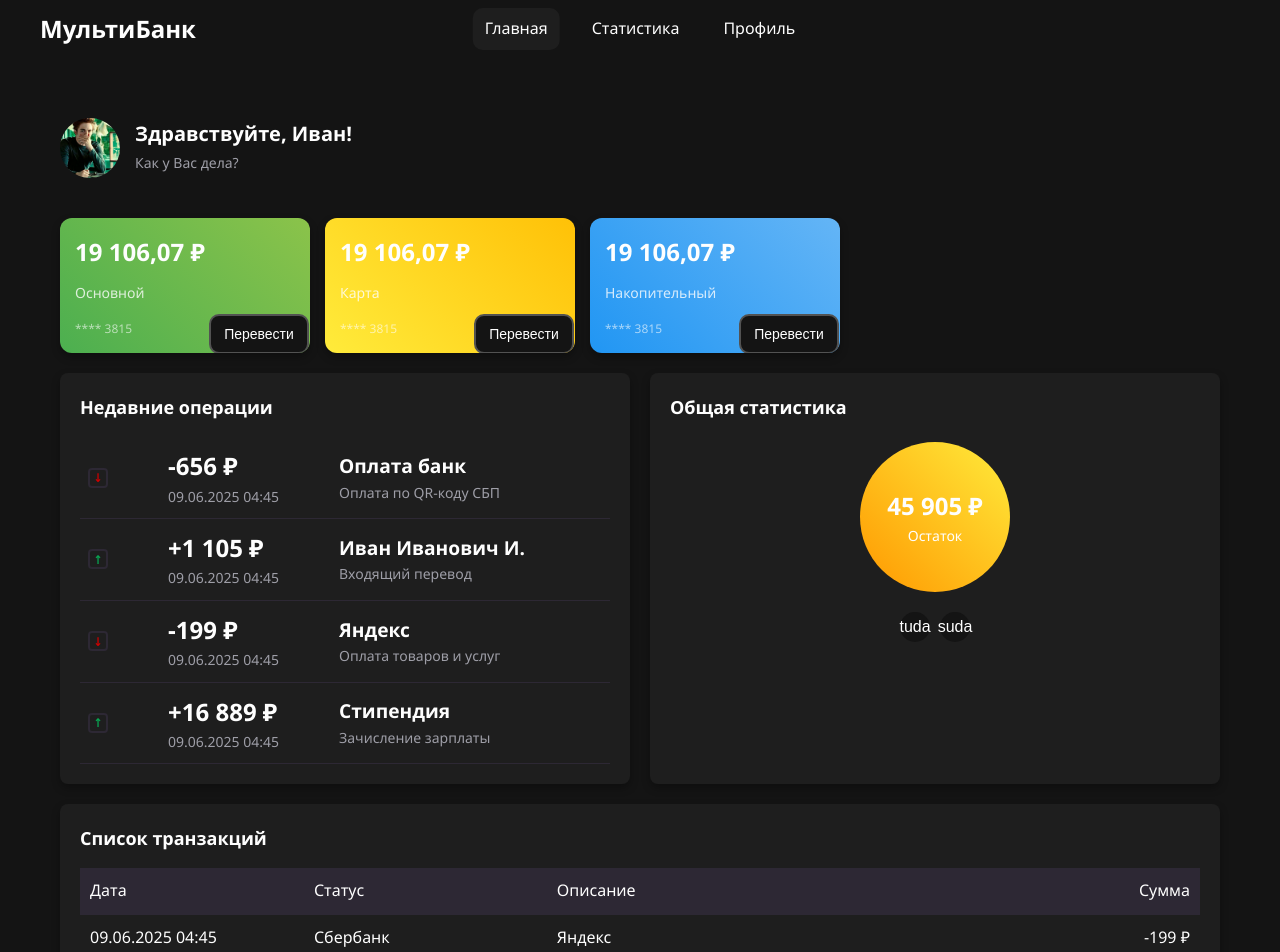
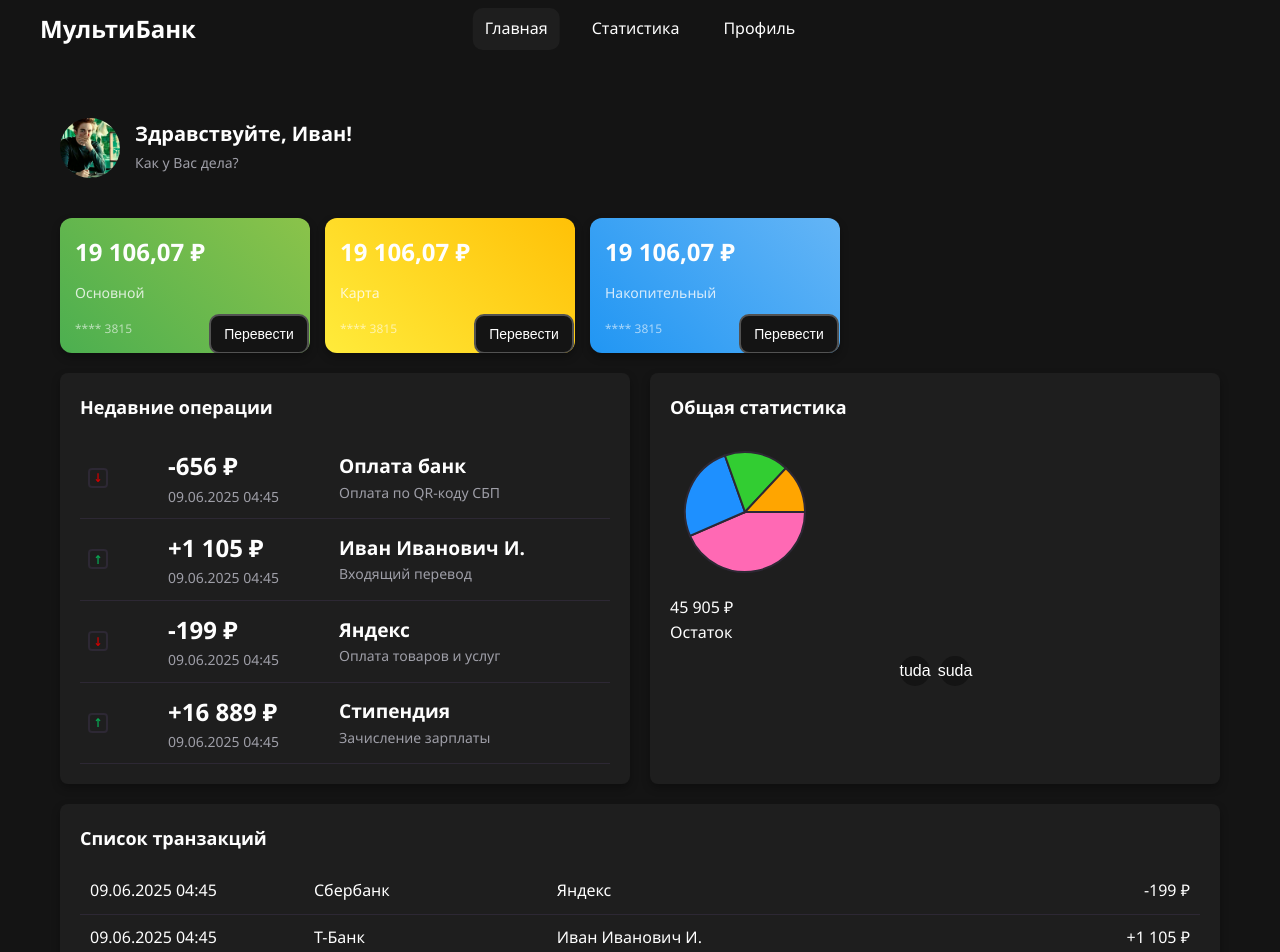
Before and after one commit to 1nastya3425/AlienBank, a React (Vite) app in the folder frontend/: page / in a window 1280 px wide. Shown: the top 952 px of the page. Built offline with nearby package versions, Linux system fonts and the light colour scheme.

Commit message:
недавние операции

```diff
--- a/frontend/src/components/StatsOverview/StatsOverview.jsx
+++ b/frontend/src/components/StatsOverview/StatsOverview.jsx
@@ -1,15 +1,77 @@
 // src/components/StatsOverview/StatsOverview.jsx
-import React from 'react';
+import React, { useState } from 'react';
 import './StatsOverview.scss';
+import { CATEGORY_COLORS } from '../../utils/categoryColors';
 
 const StatsOverview = () => {
+  const [hoveredSegment, setHoveredSegment] = useState(null);
+
+  // Mock-данные — замените на props, когда подключите бэк
+  const categories = [
+    { id: 1, name: 'Еда', amount: 5000 },
+    { id: 2, name: 'Косметика', amount: 3000 },
+    { id: 3, name: 'Книги', amount: 2000 },
+    { id: 4, name: 'Транспорт', amount: 1500 },
+  ];
+
+  const total = categories.reduce((sum, cat) => sum + cat.amount, 0);
+
   return (
     <div className="stats-overview">
       <h3>Общая статистика</h3>
-      <div className="stat-circle">
-        <span>45 905 ₽</span>
-        <p>Остаток</p>
+      <div className="stat-circle-container">
+        <svg width="150" height="150" viewBox="0 0 150 150">
+          {categories.map((cat, index) => {
+            const startAngle = categories
+              .slice(0, index)
+              .reduce((sum, c) => sum + (c.amount / total) * 360, 0);
+            const angle = (cat.amount / total) * 360;
+
+            const x1 = 75 + 60 * Math.cos((startAngle * Math.PI) / 180);
+            const y1 = 75 + 60 * Math.sin((startAngle * Math.PI) / 180);
+            const x2 = 75 + 60 * Math.cos(((startAngle + angle) * Math.PI) / 180);
+            const y2 = 75 + 60 * Math.sin(((startAngle + angle) * Math.PI) / 180);
+
+            const largeArcFlag = angle > 180 ? 1 : 0;
+            const color = CATEGORY_COLORS[cat.name] || '#cccccc';
+
+            return (
+              <path
+                key={cat.id}
+                d={`M 75 75 L ${x1} ${y1} A 60 60 0 ${largeArcFlag} 1 ${x2} ${y2} Z`}
+                fill={color}
+                stroke="#2d2834"
+                strokeWidth="2"
+                onMouseEnter={() => setHoveredSegment(cat)}
+                onMouseLeave={() => setHoveredSegment(null)}
+                className={hoveredSegment?.id === cat.id ? 'hovered' : ''}
+              />
+            );
+          })}
+        </svg>
+        <div className="stat-circle-text">
+          <span>45 905 ₽</span>
+          <p>Остаток</p>
+        </div>
       </div>
+
+      {/* Tooltip */}
+      {hoveredSegment && (
+        <div className="tooltip">
+          <div className="tooltip-content">
+            <div
+              className="color-box"
+              style={{ backgroundColor: CATEGORY_COLORS[hoveredSegment.name] || '#cccccc' }}
+            ></div>
+            <div>
+              <strong>{hoveredSegment.name}</strong>
+              <br />
+              {((hoveredSegment.amount / total) * 100).toFixed(1)}% ({hoveredSegment.amount} ₽)
+            </div>
+          </div>
+        </div>
+      )}
+
       <div className="navigation-arrows">
         <button className="arrow-button">tuda</button>
         <button className="arrow-button">suda</button>
--- a/frontend/src/components/TransactionList/TransactionList.jsx
+++ b/frontend/src/components/TransactionList/TransactionList.jsx
@@ -13,14 +13,6 @@ const TransactionList = () => {
     <div className="transaction-list">
       <h3>Список транзакций</h3>
       <table>
-        <thead>
-          <tr>
-            <th>Дата</th>
-            <th>Статус</th>
-            <th>Описание</th>
-            <th>Сумма</th>
-          </tr>
-        </thead>
         <tbody>
           {transactions.map(tx => (
             <tr key={tx.id}>
--- /dev/null
+++ b/frontend/src/utils/categoryColors.js
@@ -0,0 +1,15 @@
+// src/utils/categoryColors.js
+
+export const CATEGORY_COLORS = {
+  'Еда': '#ff69b4',
+  'Косметика': '#1e90ff',
+  'Книги': '#32cd32',
+  'Транспорт': '#ffa500',
+  'Развлечения': '#ff6347',
+  'Здоровье': '#9370db',
+  'Жильё': '#4682b4',
+  'Связь': '#00bfff',
+  'Сбережения': '#4caf50',
+  'Подарки': '#ff1493',
+  // Добавьте другие категории по мере необходимости
+};
```
